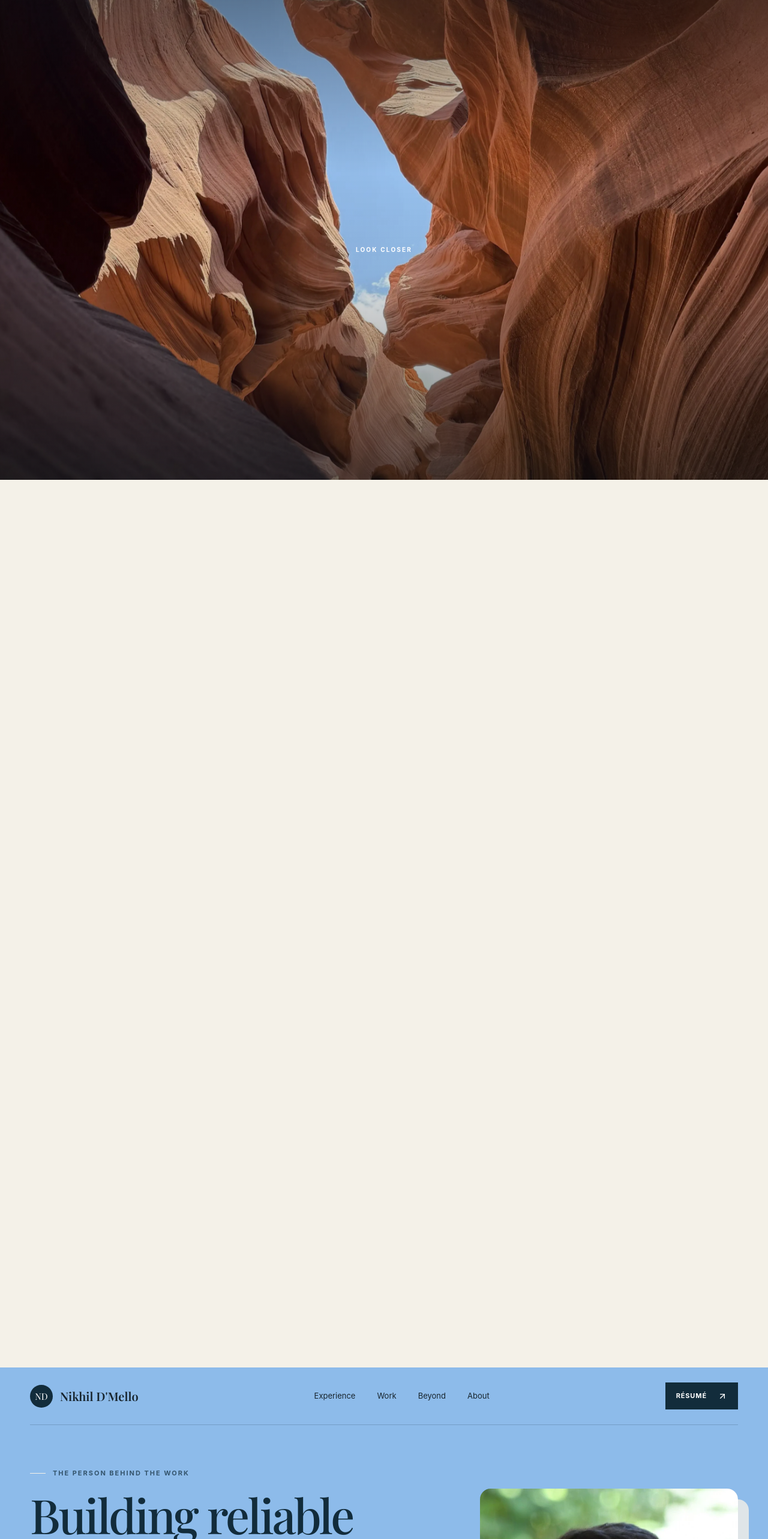
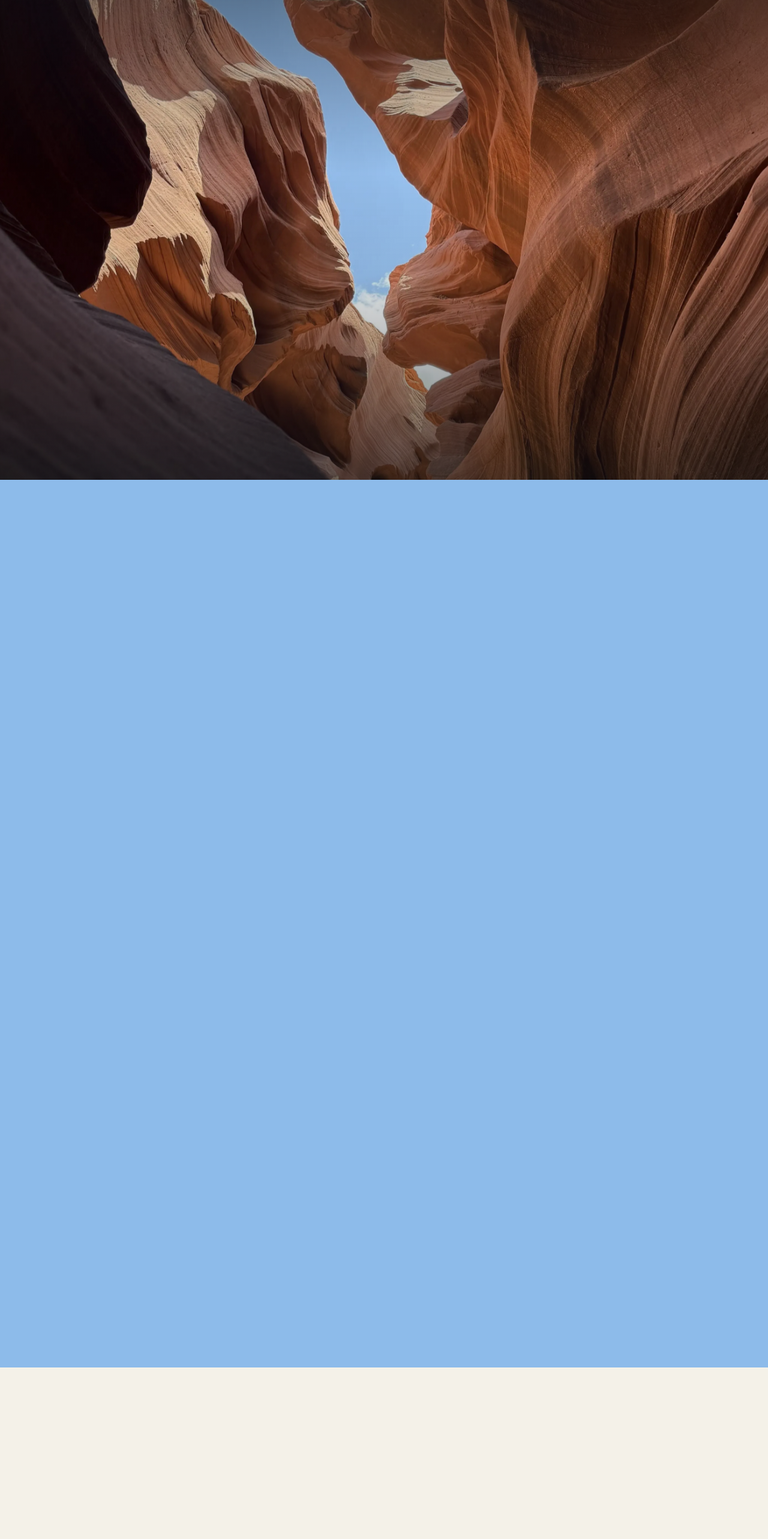
Before and after one commit to nikdmello/website, a Next.js app: page / in a window 1280 px wide. Shown: the top 2566 px of the page at 60% size. Built offline with nearby package versions, Linux system fonts and the light colour scheme; a web font is replaced by a local one.

Commit message:
Refine cinematic scroll transition

```diff
--- a/app/globals.css
+++ b/app/globals.css
@@ -23,22 +23,21 @@ button:focus-visible,a:focus-visible{outline:2px solid var(--amber);outline-offs
 @media(prefers-reduced-motion:reduce){html{scroll-behavior:auto}*{transition:none!important}.cinematic-intro{height:100vh}.cinematic-frame,.cinematic-image,.cinematic-title{transform:none}.cinematic-scroll i::after{animation:none}}
 
 /* Center-dive cinematic sequence */
-.cinematic-intro{--zoom:0;--sky:0;--message:0;height:285vh;background:var(--paper)}
+.cinematic-intro{--zoom:0;--sky:0;--message:0;--exit:0;height:285vh;background:#8dbbea}
 .cinematic-sticky{background:#8dbbea}
 .cinematic-frame{position:absolute;inset:0;width:auto;height:auto;border-radius:0;box-shadow:none;opacity:calc(1 - var(--sky));transform:none;will-change:opacity}
 .cinematic-image{object-position:center 42%;transform-origin:50% 39%;transform:scale(calc(1.08 + var(--zoom) * 7.2)) translate(calc(var(--pointer-x) * 1px),calc(var(--pointer-y) * 1px));transition:transform .1s linear}
 .cinematic-shade{opacity:calc(1 - var(--zoom) * 1.25)}
 .cinematic-meta{opacity:calc(1 - var(--zoom) * 2.2)}
-.cinematic-prompt{position:absolute;z-index:2;left:50%;top:52%;transform:translate(-50%,-50%);opacity:calc(1 - var(--zoom) * 3)}
-.cinematic-prompt p,.cinematic-message p{margin:0;font-size:10px;font-weight:700;letter-spacing:.22em;text-transform:uppercase}
-.cinematic-prompt p{color:white}
+.cinematic-message p{margin:0;font-size:10px;font-weight:700;letter-spacing:.22em;text-transform:uppercase}
 .cinematic-sky{position:absolute;inset:0;background:#8dbbea;opacity:var(--sky)}
-.cinematic-message{position:absolute;z-index:3;left:50%;top:50%;width:min(1000px,calc(100% - 48px));text-align:center;color:var(--navy);opacity:var(--message);transform:translate(-50%,calc(-50% + (1 - var(--message)) * 32px))}
-.cinematic-message h1{max-width:none;margin:20px 0 0;font-size:clamp(60px,8.7vw,132px);line-height:.85}
+.cinematic-message{position:absolute;z-index:3;left:50%;top:50%;width:min(1000px,calc(100% - 48px));text-align:center;color:var(--navy);opacity:var(--message);transform:translate(-50%,calc(-50% + (1 - var(--message)) * 32px - var(--exit) * 70px))}
+.cinematic-message h1{max-width:none;margin:0;font-size:clamp(60px,8.7vw,132px);line-height:.85}
 .cinematic-message h1 em{color:var(--paper)}
+.cinematic-intro+.hero{position:relative;z-index:4;margin-top:-45vh;opacity:var(--intro-exit,0);transform:translateY(calc((1 - var(--intro-exit,0)) * 70px));will-change:opacity,transform}
 
-@media(max-width:600px){.cinematic-intro{height:255vh}.cinematic-frame{border-radius:0;transform:none}.cinematic-image{object-position:center;transform-origin:50% 39%;transform:scale(calc(1.04 + var(--zoom) * 6.5))}.cinematic-message h1{font-size:clamp(52px,16vw,78px);line-height:.88}.cinematic-message p{max-width:280px;margin-inline:auto;line-height:1.7}}
-@media(prefers-reduced-motion:reduce){.cinematic-intro{height:100vh}.cinematic-image{transform:scale(1.04)}.cinematic-frame{opacity:0}.cinematic-sky,.cinematic-message{opacity:1}}
+@media(max-width:600px){.cinematic-intro{height:255vh}.cinematic-frame{border-radius:0;transform:none}.cinematic-image{object-position:center;transform-origin:50% 39%;transform:scale(calc(1.04 + var(--zoom) * 6.5))}.cinematic-message h1{font-size:clamp(52px,16vw,78px);line-height:.88}.cinematic-message p{max-width:280px;margin-inline:auto;line-height:1.7}.cinematic-intro+.hero{margin-top:-38vh}}
+@media(prefers-reduced-motion:reduce){.cinematic-intro{height:100vh}.cinematic-image{transform:scale(1.04)}.cinematic-frame{opacity:0}.cinematic-sky,.cinematic-message{opacity:1}.cinematic-intro+.hero{margin-top:0;opacity:1;transform:none}}
 
 /* Portfolio chapters continue the cinematic palette */
 .nav,.hero{background:#8dbbea;box-shadow:0 0 0 100vmax #8dbbea;clip-path:inset(0 -100vmax)}
--- a/app/page.tsx
+++ b/app/page.tsx
@@ -68,19 +68,6 @@ export default function Home() {
   return (
     <main id="main-content" tabIndex={-1}>
       <CinematicIntro />
-      <header className="nav shell">
-        <ScrollButton className="brand" targetId="landing" ariaLabel="Nikhil D'Mello home">
-          <span>ND</span><strong>Nikhil D&apos;Mello</strong>
-        </ScrollButton>
-        <nav aria-label="Main navigation">
-          <ScrollButton targetId="experience">Experience</ScrollButton>
-          <ScrollButton targetId="work">Work</ScrollButton>
-          <ScrollButton targetId="beyond">Beyond</ScrollButton>
-          <ScrollButton targetId="about">About</ScrollButton>
-        </nav>
-        <a className="nav-cta" href="/resume.pdf" target="_blank">Résumé <ArrowUpRight /></a>
-      </header>
-
       <section className="hero shell" id="top">
         <div className="hero-copy">
           <p className="eyebrow"><span /> The person behind the work</p>
--- a/components/CinematicIntro.tsx
+++ b/components/CinematicIntro.tsx
@@ -19,11 +19,13 @@ export default function CinematicIntro() {
       const zoomProgress = Math.min(1, progress / 0.68)
       const skyProgress = Math.min(1, Math.max(0, (progress - 0.58) / 0.2))
       const messageProgress = Math.min(1, Math.max(0, (progress - 0.7) / 0.16))
-      const messageExit = Math.min(1, Math.max(0, (progress - 0.94) / 0.06))
+      const exitProgress = Math.min(1, Math.max(0, (progress - 0.86) / 0.14))
       section.style.setProperty('--reveal', progress.toFixed(3))
       section.style.setProperty('--zoom', zoomProgress.toFixed(3))
       section.style.setProperty('--sky', skyProgress.toFixed(3))
-      section.style.setProperty('--message', (messageProgress * (1 - messageExit)).toFixed(3))
+      section.style.setProperty('--message', (messageProgress * (1 - exitProgress)).toFixed(3))
+      section.style.setProperty('--exit', exitProgress.toFixed(3))
+      document.documentElement.style.setProperty('--intro-exit', exitProgress.toFixed(3))
     }
 
     const onScroll = () => {
@@ -46,6 +48,7 @@ export default function CinematicIntro() {
       window.removeEventListener('scroll', onScroll)
       window.removeEventListener('resize', onScroll)
       window.removeEventListener('pointermove', onPointerMove)
+      document.documentElement.style.removeProperty('--intro-exit')
       if (frame) window.cancelAnimationFrame(frame)
     }
   }, [])
@@ -64,13 +67,9 @@ export default function CinematicIntro() {
             sizes="100vw"
           />
           <div className="cinematic-shade" />
-          <div className="cinematic-prompt">
-            <p>Look closer</p>
-          </div>
         </div>
         <div className="cinematic-sky" aria-hidden="true" />
         <div className="cinematic-message">
-          <p>Software engineer · Builder · Curious about the world</p>
           <h1>I find clarity<br />inside <em>complexity.</em></h1>
         </div>
       </div>
```
